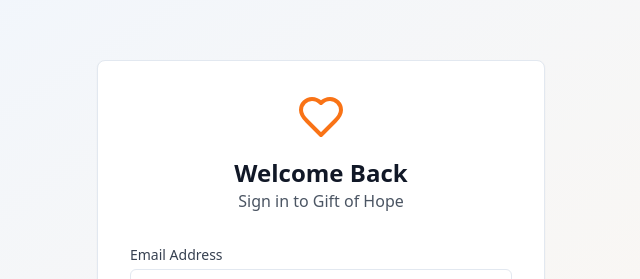
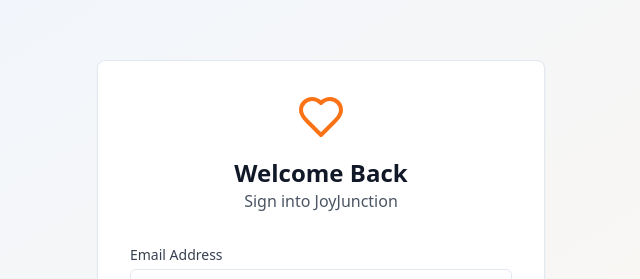
Before and after one commit to Innospark3/JoyJunction, a React (Vite) app: page / in a window 1280 px wide. Shown: the part 107-386 px from the top of the page, without its empty margins (319-959 px from the left). Built offline with nearby package versions, Linux system fonts and the light colour scheme.

Commit message:
Fix: Update login page text
Changes "Sign in to Gift of Hope" to "Sign into JoyJunction" on the login page.

```diff
--- a/src/components/Auth/LoginForm.tsx
+++ b/src/components/Auth/LoginForm.tsx
@@ -38,7 +38,7 @@ export const LoginForm = ({ onSwitchToRegister }: LoginFormProps) => {
         <div className="text-center mb-8">
           <Heart className="h-12 w-12 mx-auto mb-4 text-orange-500" />
           <h1 className="text-2xl font-bold text-gray-900">Welcome Back</h1>
-          <p className="text-gray-600">Sign in to Gift of Hope</p>
+          <p className="text-gray-600">Sign into JoyJunction</p>
         </div>
 
         <form onSubmit={handleSubmit} className="space-y-4">
```
